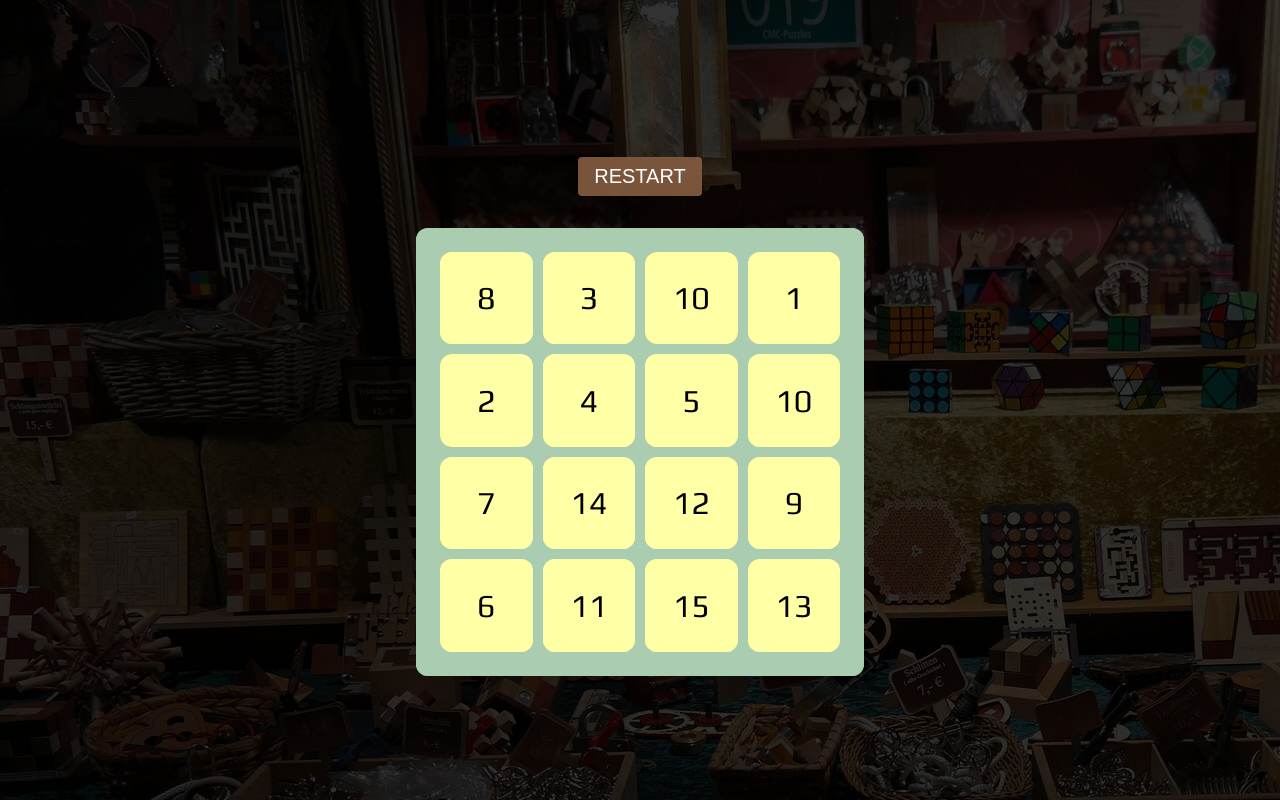
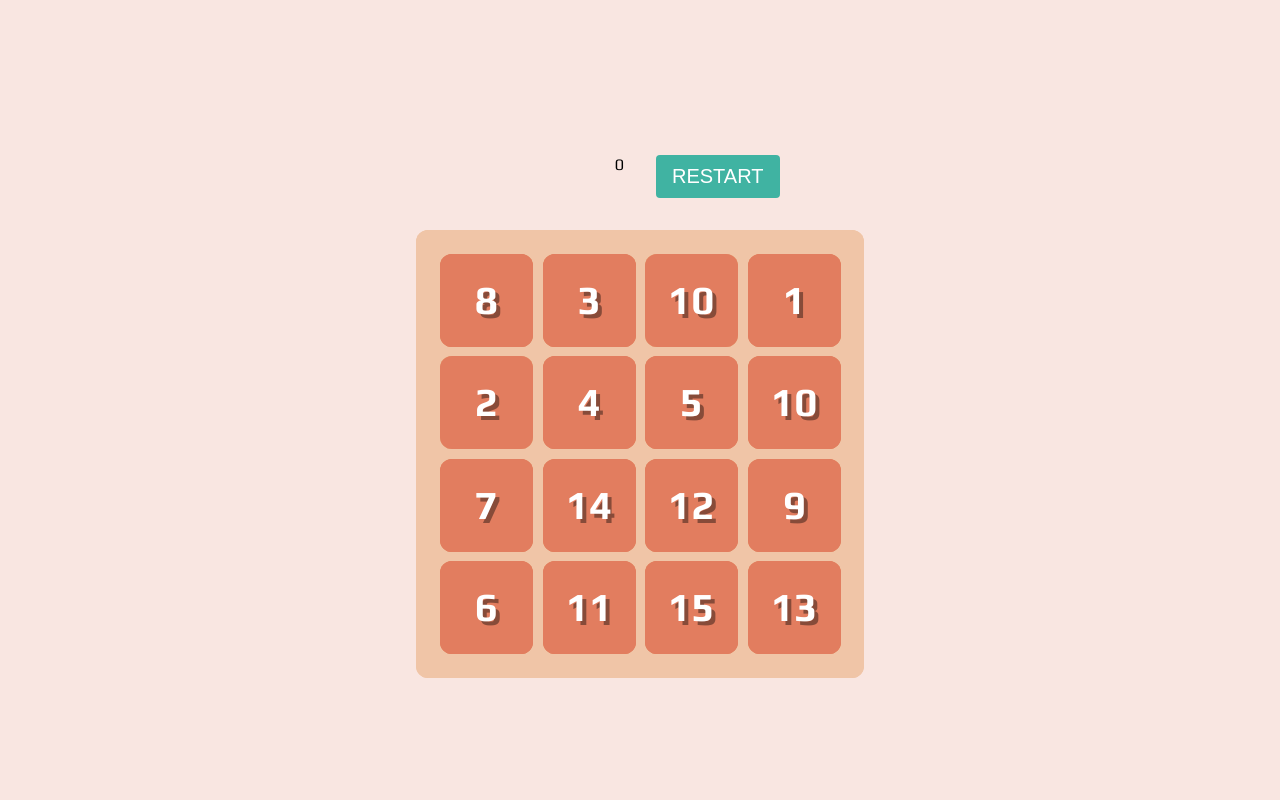
Before and after one commit to mirjalol-norkulov/fifteen-puzzle, a website built with webpack: page src/index.html in a window 1280 px wide. Both pictures are taken after a click on the button "RESTART". Built offline with nearby package versions, Linux system fonts and the light colour scheme.

Commit message:
new ui. added timer and moves count

```diff
--- a/src/Board.js
+++ b/src/Board.js
@@ -10,6 +10,11 @@ export default class Board {
     this.rootElement = document.createElement("div");
     this.rootElement.classList.add("board");
     this.cells = Array(Math.sqrt(this.size));
+    this._seconds = 0;
+    this.timer = null;
+    this._movesCount = 0;
+    this.onMovesCountChange = null;
+    this.onSecondsChange = null;
 
     this.renderBg();
     this.render();
@@ -20,6 +25,30 @@ export default class Board {
     this.rootElement.appendChild(this.winScreen);
 
     this.rootElement.addEventListener("click", this.handleClick.bind(this));
+  }
+
+  get movesCount() {
+    return this._movesCount;
+  }
+
+  set movesCount(value) {
+    this._movesCount = value;
+    if (
+      this.onMovesCountChange &&
+      this.onMovesCountChange instanceof Function
+    ) {
+      this.onMovesCountChange();
+    }
+  }
+
+  get seconds() {
+    return this._seconds;
+  }
+  set seconds(value) {
+    this._seconds = value;
+    if (this.onSecondsChange && this.onSecondsChange instanceof Function) {
+      this.onSecondsChange();
+    }
   }
 
   renderBg() {
@@ -61,6 +90,21 @@ export default class Board {
     this.hideWinScreen();
     this.clear();
     this.render();
+    this.movesCount = 0;
+    this.stopTimer();
+    this.seconds = 0;
+  }
+
+  stopTimer() {
+    clearInterval(this.timer);
+  }
+
+  startTimer() {
+    if (!this.timer) {
+      this.timer = setInterval(() => {
+        this.seconds++;
+      }, 1000);
+    }
   }
 
   showWinScreen() {
@@ -80,6 +124,8 @@ export default class Board {
     if (number === 0) {
       return;
     }
+
+    this.startTimer();
 
     const [row, col] = utils.findIndexes(this.numbersGrid, number);
     const clickedCell = this.cells[row][col];
@@ -103,7 +149,7 @@ export default class Board {
     this.cells[emptyRow][emptyCol] = temp;
 
     clickedCell.move(direction, [emptyRow, emptyCol]);
-
+    this.movesCount++;
     if (utils.hasWon(this.numbersGrid)) {
       this.showWinScreen();
     }
--- a/src/index.html
+++ b/src/index.html
@@ -14,7 +14,7 @@
     <main class="main" id="app">
       <div class="header">
         <div class="moves-count"></div>
-        <button class="restart" id="restart-btn">Restart</button>
+        <button class="btn" id="restart-btn">Restart</button>
       </div>
       <div class="board-wrapper" id="board-wrapper">
         <div class="board" id="board"></div>
--- a/src/style/index.scss
+++ b/src/style/index.scss
@@ -1,4 +1,8 @@
 $grid-gap: 10px;
+
+$primary-color: #e27d5f;
+$secondary-color: #e8a87c;
+$accent-color: #40b3a2;
 
 *,
 *::before,
@@ -14,8 +18,10 @@ body {
 }
 
 body {
-  background: linear-gradient(to bottom, rgba(0, 0, 0, 0.8), rgba(0, 0, 0, 0.8)),
-    url("../static/images/bg.jpg");
+  background: lighten($primary-color, 30%);
+  display: flex;
+  align-items: center;
+  justify-content: center;
 }
 
 .main {
@@ -24,15 +30,20 @@ body {
   justify-content: center;
   align-items: center;
   min-height: 100vh;
+  width: 35%;
 }
 
 .board-wrapper {
-  width: 35%;
-  padding-top: 35%;
+  width: 100%;
+  padding-top: 100%;
   position: relative;
 }
 
 .board {
+  font-weight: bold;
+  font-size: 2.5rem;
+  background: lighten($secondary-color, 10%);
+
   &,
   &__bg {
     position: absolute;
@@ -50,23 +61,25 @@ body {
     padding: 1.5rem;
   }
 
-  background: #aacdb1;
-
   &__cell {
     display: flex;
     align-items: center;
     justify-content: center;
-    font-size: 32px;
-    background: #ffffa5;
+    background: $primary-color;
+    color: #fff;
     border-radius: inherit;
     user-select: none;
     cursor: pointer;
     transition: all 0.3s;
     z-index: 4;
+    text-shadow: 4px 4px rgba(0, 0, 0, 0.4);
+    animation-name: scale-animation;
+    animation-duration: 0.4s;
+    animation-fill-mode: both;
 
     &--empty {
       cursor: default;
-      background: #96b69d;
+      background: $secondary-color;
       z-index: 1;
     }
   }
@@ -98,25 +111,53 @@ body {
 
 .header {
   margin: 2rem 0;
+  display: grid;
+  grid-template-columns: 1fr 1fr;
+  grid-gap: 2rem;
 }
 
-.moves-count {
+.stats {
+  padding: 12px 16px;
+  background-color: $accent-color;
+  border-radius: 4px;
+  color: #fff;
+  text-transform: uppercase;
+  font-size: 12px;
+  display: flex;
+  justify-content: space-between;
 }
 
-.restart {
-  //background: #ccd5ca;
-  background: rgba(133, 94, 66, 0.9);
+.moves-count,
+.time {
+  display: block;
+  text-align: right;
+}
+
+.btn {
+  background: $accent-color;
   color: #fff;
   text-transform: uppercase;
   font-size: 20px;
   border-radius: 4px;
   border: 0;
   outline: none;
-  padding: 8px 16px;
+  padding: 10px 16px;
   cursor: pointer;
   transition: background 0.3s;
 
   &:hover {
-    background: hsl(25, 33.7, 60);
+    background: lighten($accent-color, 20%);
   }
 }
+
+@keyframes scale-animation {
+  from {
+    transform: scale(0);
+    opacity: 0;
+  }
+
+  to {
+    transform: scale(1);
+    opacity: 1;
+  }
+}
--- a/src/v2.js
+++ b/src/v2.js
@@ -8,4 +8,15 @@ const boardWrapper = document.querySelector("#board-wrapper");
 boardWrapper.appendChild(board.rootElement);
 
 const restartBtn = document.querySelector("#restart-btn");
+const movesCount = document.querySelector(".moves-count");
+const time = document.querySelector("#time");
+
 restartBtn.addEventListener("click", board.restart.bind(board));
+
+board.onMovesCountChange = () => {
+  movesCount.innerHTML = board.movesCount;
+};
+
+board.onSecondsChange = () => {
+  time.innerHTML = `${board.seconds}s`;
+};
```
Also changed, not shown: src/v2.html (+11 -2 lines), src/static/images/bg.jpg (deleted).
